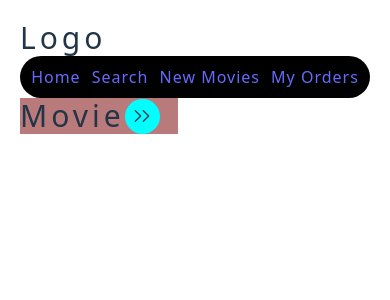
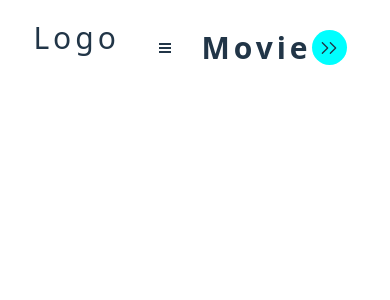
Before and after one commit to Rocksri/movie_search, a React (Vite) app: page / in a window 390 px wide. Shown: the top 300 px of the page. Built offline with nearby package versions, Linux system fonts and the light colour scheme.

Commit message:
nav res comp

```diff
--- a/src/App.css
+++ b/src/App.css
@@ -13,13 +13,16 @@ header {
     justify-content: space-around;
 
     .nav_control {
-        gap: 2%;
-        width: 40%;
-        justify-content: flex-end;
+        gap: 5%;
+        justify-content: space-around;
+
         nav {
-            width: 65%;
+            width: 50%;
             background-color: black;
             border-radius: calc(infinity * 1px);
+            letter-spacing: 1px;
+            min-height: 5vh;
+            align-content: center;
 
             ul {
                 height: 100%;
@@ -28,9 +31,8 @@ header {
             }
         }
 
-        div {
-            align-items: center;
-            background-color: rgb(184, 122, 122);
+        .movie-hover-wrapper {
+            position: relative;
 
             span {
                 width: 35px;
@@ -45,26 +47,112 @@ header {
     }
 }
 
-@media (max-width: 480px) {
+@media (min-width: 1921px) {
     header {
-        flex-direction: column;
-        nav {
-            width: 100%;
-        }
-
         .nav_control {
-            flex-direction: column;
-            width: 100% !important;
+            width: 70% !important;
 
             nav {
-                width: 100%;
-                letter-spacing: 1px;
-                min-height: 5vh;
-                align-content: center;
+                width: 40%;
             }
-            div {
-                width: 45%;
+
+            .menu-icon {
+                display: none;
             }
         }
     }
 }
+
+@media (min-width: 1401px) and (max-width: 1920px) {
+    header {
+        .nav_control {
+            width: 70% !important;
+
+            .menu-icon {
+                display: none;
+            }
+        }
+    }
+}
+
+@media (min-width: 1201px) and (max-width: 1400px) {
+    header {
+        .nav_control {
+            width: 70% !important;
+
+            .menu-icon {
+                display: none;
+            }
+        }
+    }
+}
+
+@media (min-width: 993px) and (max-width: 1200px) {
+    header {
+        .nav_control {
+            width: 70% !important;
+            nav {
+                width: 60%;
+            }
+            .menu-icon {
+                display: none;
+            }
+        }
+    }
+}
+
+@media (min-width: 576px) and (max-width: 992px) {
+    header {
+        .nav_control {
+            width: 70% !important;
+
+            nav {
+                width: 100%;
+            }
+
+            .menu-icon {
+                display: none;
+            }
+        }
+    }
+}
+
+@media (max-width: 576px) {
+    .nav_control {
+        flex-direction: row;
+        position: relative;
+        cursor: pointer;
+        font-weight: bold;
+        padding: 10px;
+        width: 60% !important;
+        align-items: center;
+        justify-content: space-between !important;
+    }
+
+    .nav_control nav {
+        display: none;
+    }
+
+    .menu-icon:hover + nav {
+        display: block;
+    }
+
+    .nav_control nav ul {
+        flex-direction: column;
+        background-color: white;
+        border: 1px solid #ddd;
+        padding: 10px;
+        position: absolute;
+        top: 100%;
+        left: 0;
+        width: 150px;
+        height: unset !important;
+        box-shadow: 0 4px 6px rgba(0, 0, 0, 0.1);
+        z-index: 999;
+        align-items: unset !important;
+    }
+
+    nav {
+        width: unset !important;
+    }
+}
--- a/src/profile/profile.jsx
+++ b/src/profile/profile.jsx
@@ -1,11 +1,15 @@
 import { Link } from "react-router-dom";
 import { RxDoubleArrowRight } from "react-icons/rx";
+import { VscThreeBars } from "react-icons/vsc";
 
 export default function PageHeader() {
     return (
         <header className="header flex">
             <h1 className="text-3xl">Logo</h1>
             <div className="flex nav_control">
+                <div className="menu-icon">
+                    <VscThreeBars />
+                </div>
                 <nav>
                     <ul className="flex">
                         <li>
@@ -22,9 +26,9 @@ export default function PageHeader() {
                         </li>
                     </ul>
                 </nav>
-                <div className="flex">
-                    <h1 className="text-3xl">Movie</h1>
-                    <span>
+                <div className="flex movie-hover-wrapper">
+                    <h1 className="text-3xl movie-text">Movie</h1>
+                    <span className="movie-icon">
                         <RxDoubleArrowRight />
                     </span>
                 </div>
```
Also changed, not shown: models.jpg (added).
